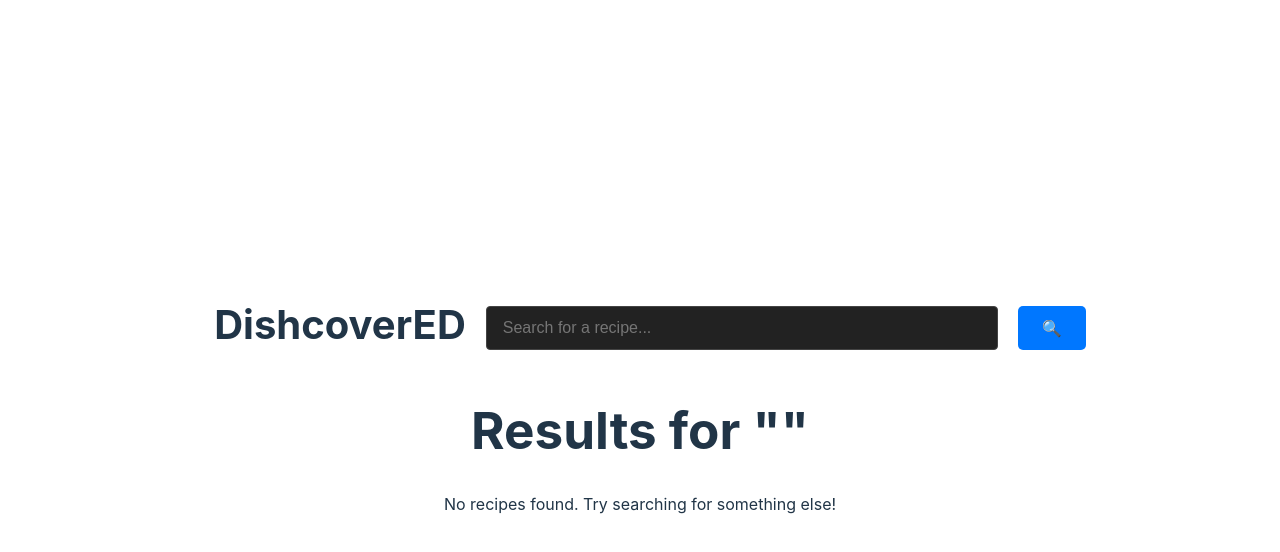
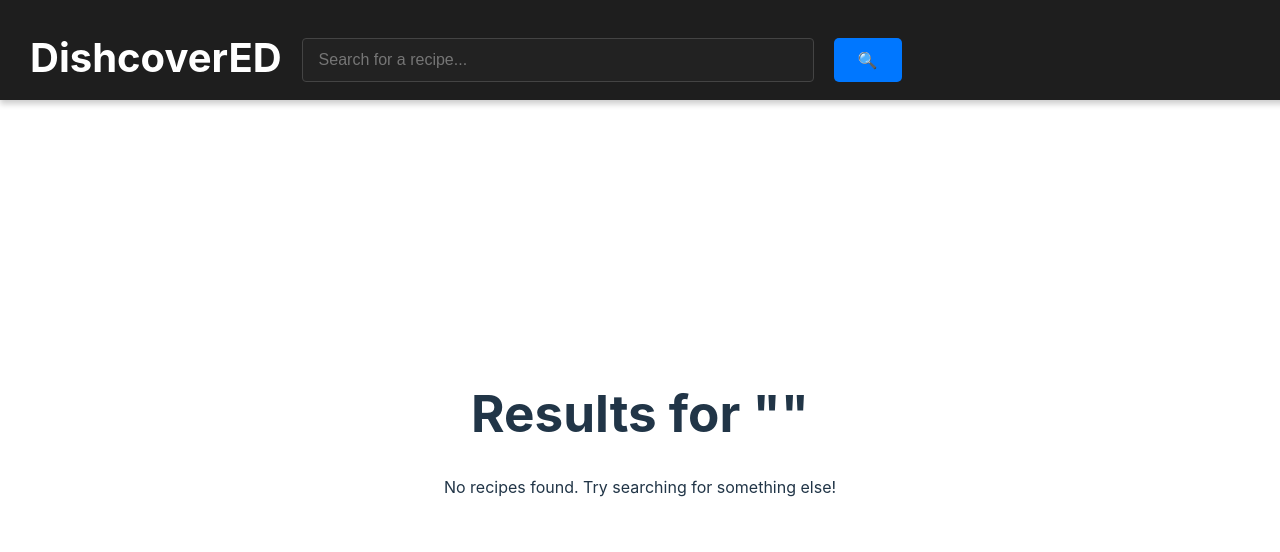
Before and after one commit to jakemikulin/DishcoverEd, a React (Vite) app in the folder frontend/dishcovered-app/: page /search in a window 1280 px wide. Shown: the top 552 px of the page. Built offline with nearby package versions, Linux system fonts and the light colour scheme.

Commit message:
header styling and homepage logo link

```diff
--- a/frontend/dishcovered-app/src/App.css
+++ b/frontend/dishcovered-app/src/App.css
@@ -79,6 +79,52 @@
   background-color: #0056b3;
 }
 
+.header {
+  position: fixed; /* Keeps the header in place */
+  top: 0;
+  left: 0;
+  width: 100%; /* Full width */
+  background-color: #1e1e1e; /* Solid background */
+  padding: 15px 20px; /* Adjust padding for equal spacing */
+  display: flex;
+  align-items: center; /* Centers elements vertically */
+  justify-content: space-between;
+  z-index: 1000; /* Ensures it's always on top */
+  box-shadow: 0 4px 6px rgba(0, 0, 0, 0.2); /* Optional shadow */
+  height: 80px; /* Set a consistent height */
+}
+
+.header h1 {
+  color: white;
+}
+
+.logo-link {
+  text-decoration: none; /* Removes underline */
+  color: inherit; /* Keeps the original color */
+  font-size: inherit; /* Ensures it matches the h1 size */
+  font-weight: inherit; /* Maintains original weight */
+  display: inline-block; /* Prevents layout shifting */
+  margin-left: 20px; /* Increases left margin */
+}
+
+.logo-link:focus,
+.logo-link:active,
+.logo-link:hover {
+  color: inherit; /* Prevents color change on highlight/hover */
+}
+
+
+
+.search-container {
+  display: flex;
+  align-items: center; /* Ensures the search box is vertically centered */
+  height: 100%; /* Matches header height */
+}
+
+.results-container {
+  margin-top: 100px; /* Adjust based on header height */
+}
+
 .recipe-card {
   background: #1e1e1e; /* Dark background to match your theme */
   border: 1px solid #444; /* Subtle border */
--- a/frontend/dishcovered-app/src/ResultsPage.tsx
+++ b/frontend/dishcovered-app/src/ResultsPage.tsx
@@ -1,5 +1,6 @@
 import { useState, useEffect } from 'react';
 import { useSearchParams, useNavigate } from 'react-router-dom';
+import { Link } from 'react-router-dom';
 
 const sampleRecipes = [
   {
@@ -57,8 +58,11 @@ function ResultsPage() {
   return (
     <div className="page-container">
       <header className="header" style={{ display: 'flex', alignItems: 'center', justifyContent: 'space-between', padding: '10px', height: '80px' }}>
-        <h1 className="logo" style={{ marginLeft: '20px', marginTop: '25px' }}>Dishcover<span className="highlight">ED</span></h1>
-        <div className="search-container" style={{ width: '600px', margin: '0 auto', display: 'flex', alignItems: 'center', gap: '10px', marginTop: '20px', marginLeft: '20px' }}>
+      <h1 className="logo">
+  <Link to="/" className="logo-link">
+    Dishcover<span className="highlight">ED</span>
+  </Link>
+</h1>        <div className="search-container" style={{ width: '600px', margin: '0 auto', display: 'flex', alignItems: 'center', gap: '10px', marginTop: '20px', marginLeft: '20px' }}>
           <div style={{ position: 'relative', flex: 1, display: 'flex' }}>
             <input
               type="text"
```
